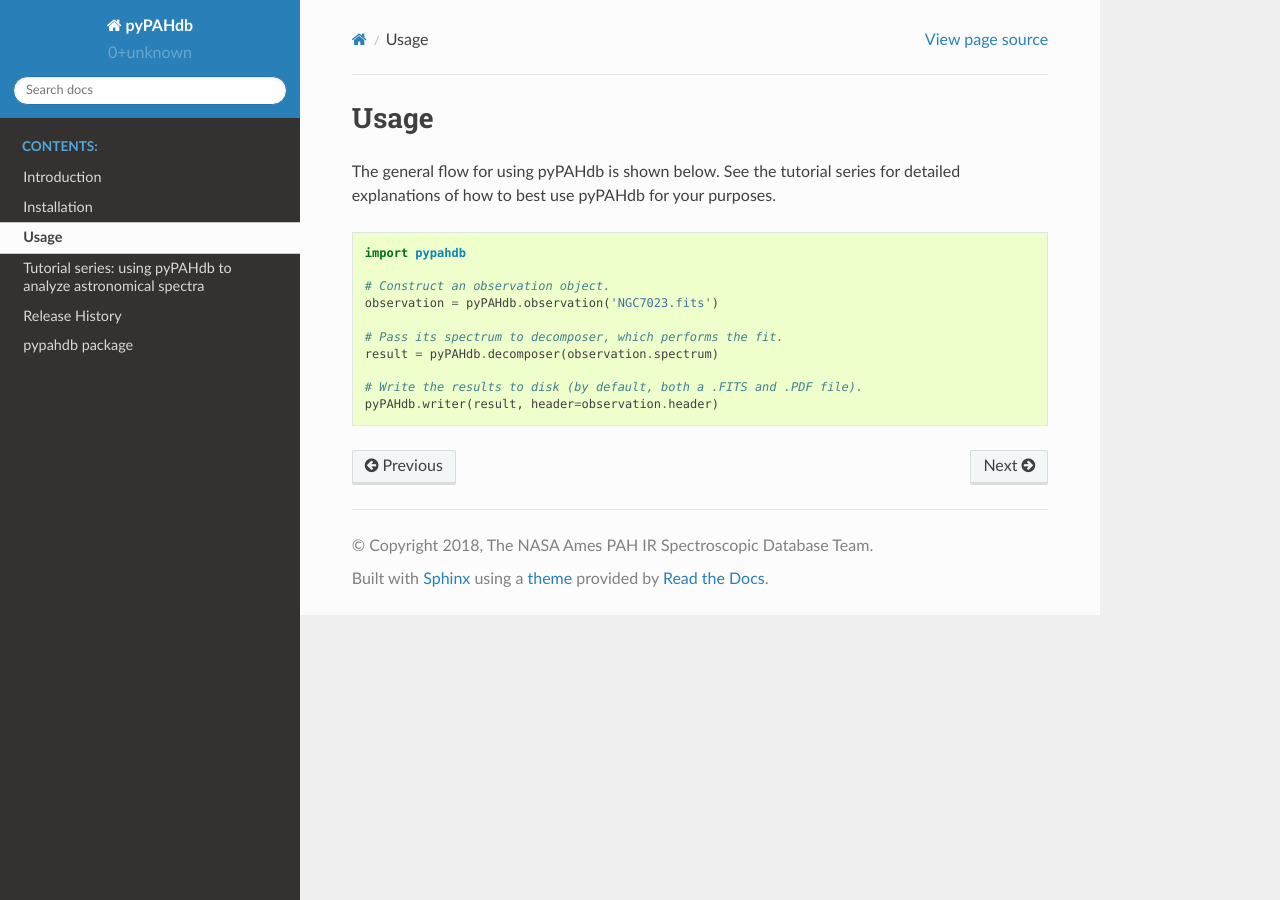
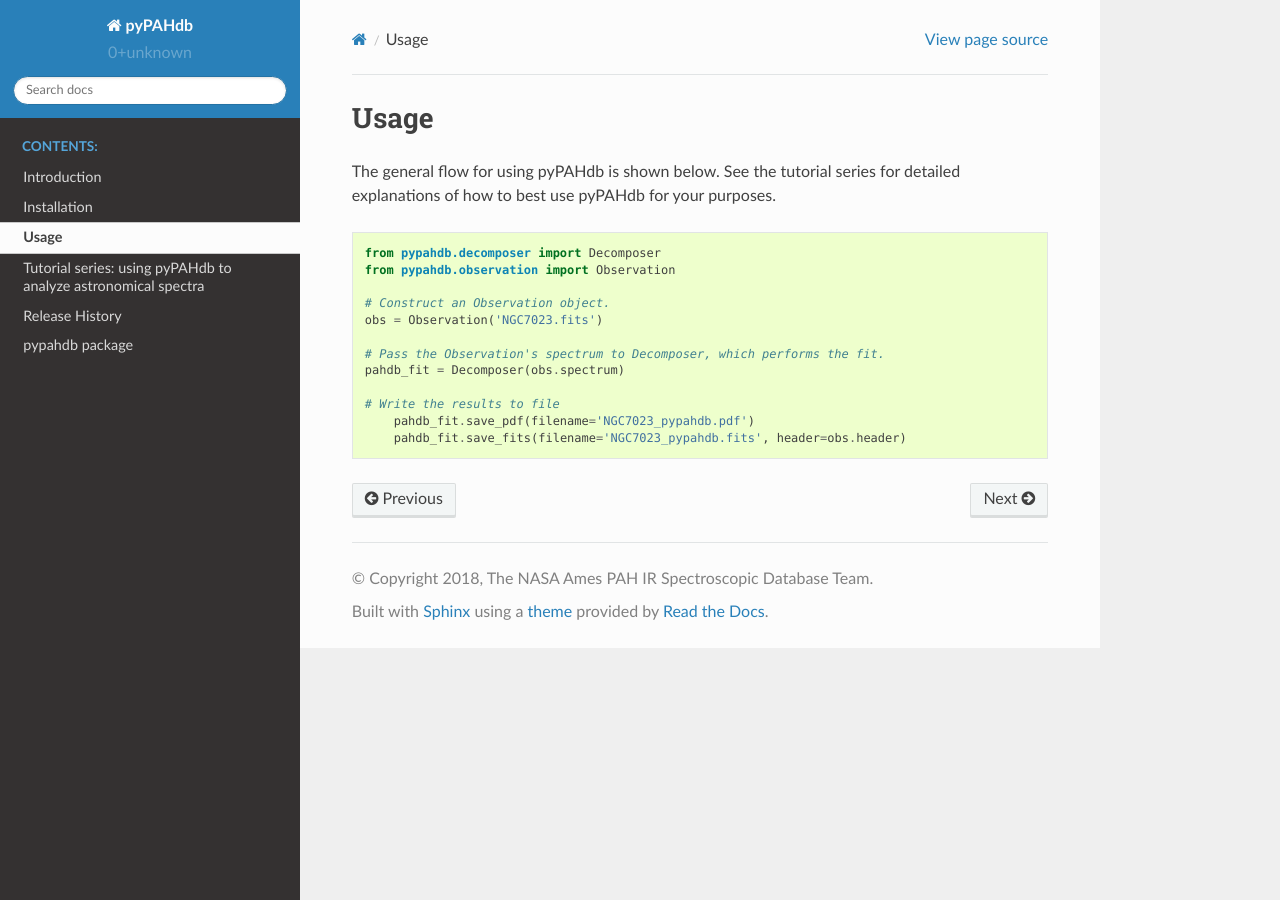
Before and after one commit to PAHdb/pyPAHdb, a Sphinx documentation site: the page built from docs/source/usage.rst, in a window 1280 px wide. Built offline with Sphinx 7.4.7 and the Read the Docs theme 2.0.0, drawn with Linux system fonts in a browser that asks for light colours.

Commit message:
Updated intro/usage for API changes, academic references

```diff
--- a/docs/source/usage.rst
+++ b/docs/source/usage.rst
@@ -6,13 +6,15 @@ The general flow for using pyPAHdb is shown below. See the tutorial series for d
 
 .. code-block:: python
 
-    import pypahdb
+    from pypahdb.decomposer import Decomposer
+    from pypahdb.observation import Observation
 
-    # Construct an observation object.
-    observation = pyPAHdb.observation('NGC7023.fits')
+    # Construct an Observation object.
+    obs = Observation('NGC7023.fits')
 
-    # Pass its spectrum to decomposer, which performs the fit.
-    result = pyPAHdb.decomposer(observation.spectrum)
+    # Pass the Observation's spectrum to Decomposer, which performs the fit.
+    pahdb_fit = Decomposer(obs.spectrum)
 
-    # Write the results to disk (by default, both a .FITS and .PDF file).
-    pyPAHdb.writer(result, header=observation.header)
+    # Write the results to file
+	pahdb_fit.save_pdf(filename='NGC7023_pypahdb.pdf')
+	pahdb_fit.save_fits(filename='NGC7023_pypahdb.fits', header=obs.header)
```
Also changed, not shown: docs/source/introduction.rst (+50 -22 lines).
